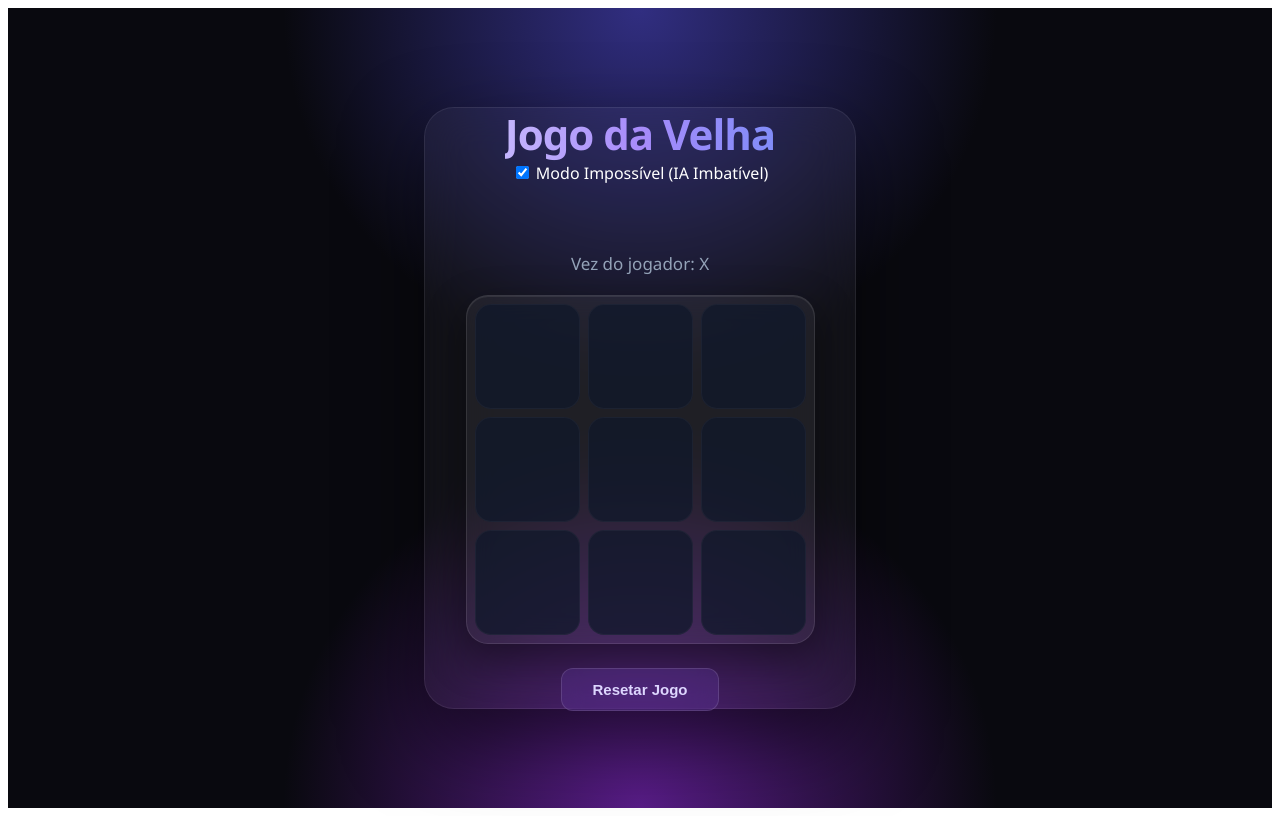
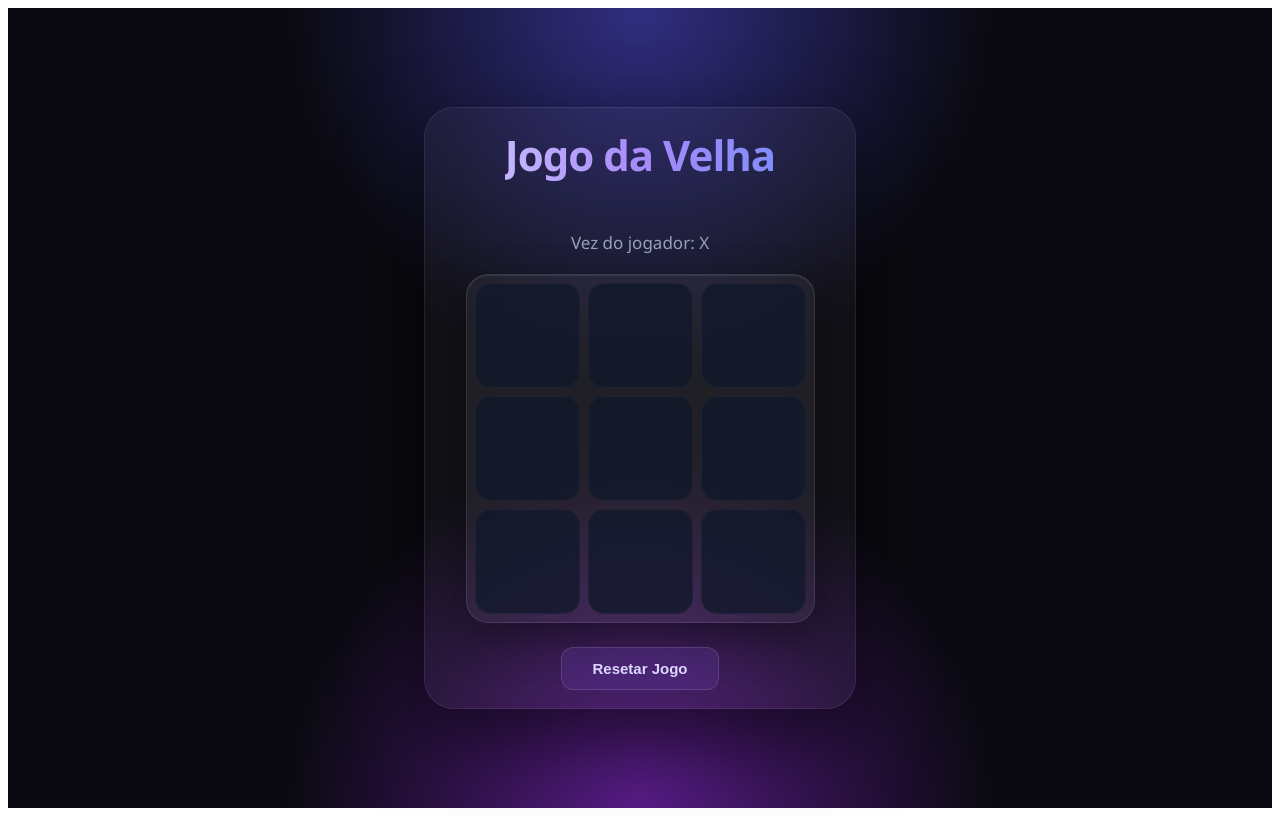
Before and after one commit to caua-a/jogo-da-old-woman, a React (Vite) app: page / in a window 1280 px wide. Built offline with nearby package versions, Linux system fonts and the light colour scheme.

Commit message:
MOD: Refatorando CSS, passando para variáveis.

```diff
--- a/src/App.jsx
+++ b/src/App.jsx
@@ -8,7 +8,7 @@ function App() {
 
   return (
     <>
-    <BoardOnline />
+    <Board />
     </>
   )
 }
--- a/src/components/Board/Board.module.css
+++ b/src/components/Board/Board.module.css
@@ -1,3 +1,5 @@
+@import url(../variables.css);
+
 
 .main {
     min-height: 100vh;
@@ -8,35 +10,32 @@
     justify-content: center;
 
     background:
-        radial-gradient(circle at top, #312e81 0%, transparent 35%),
-        radial-gradient(circle at bottom, #581c87 0%, transparent 35%),
-        #09090f;
+      radial-gradient(circle at top, var(--color-bg-radial-top) 0%, transparent 35%),
+      radial-gradient(circle at bottom, var(--color-bg-radial-bottom) 0%, transparent 35%),
+      var(--color-bg-base);
 
-    color: #ffffff;
+    color: var(--color-text-primary);
 
-    font-family: "Segoe UI", Arial, sans-serif;
+    font-family: var(--font-family);
   }
-
-/* PAINEL PRINCIPAL */
 
   .main::before {
     content: "";
 
     position: absolute;
 
-    width: 430px;
-    height: 600px;
+    width: var(--card-width);
+    height: var(--card-height);
 
-    background: rgba(255, 255, 255, 0.04);
+    background: var(--glass-bg-card);
 
-    border: 1px solid rgba(255, 255, 255, 0.08);
+    border: 1px solid var(--glass-border-light);
 
-    border-radius: 30px;
+    border-radius: var(--radius-card);
 
-    backdrop-filter: blur(20px);
+    backdrop-filter: var(--glass-blur-card);
 
-    box-shadow:
-        0 30px 80px rgba(0, 0, 0, 0.5);
+    box-shadow: var(--shadow-card);
 
     z-index: 0;
   }
@@ -51,33 +50,28 @@
   .main h1 {
     margin: 0;
 
-    font-size: 42px;
+    font-size: var(--font-size-title);
     font-weight: 800;
 
     letter-spacing: -1px;
 
-    background: linear-gradient(
-        90deg,
-        #c4b5fd,
-        #a78bfa,
-        #818cf8
-    );
+    background: var(--gradient-title);
 
     -webkit-background-clip: text;
     -webkit-text-fill-color: transparent;
   }
 
-/* STATUS */
+  /* STATUS E TEXTO */
 
   .main h2 {
     min-height: 28px;
 
     margin: 12px 0 8px;
 
-    font-size: 19px;
+    font-size: var(--font-size-status);
     font-weight: 600;
 
-    color: #c4b5fd;
+    color: var(--color-text-accent);
 
     text-align: center;
   }
@@ -85,70 +79,67 @@
   .main p {
     margin: 0 0 20px;
 
-    font-size: 17px;
+    font-size: var(--font-size-body);
 
-    color: #94a3b8;
+    color: var(--color-text-secondary);
   }
 
-/* TABULEIRO */
+  /* CONTAINER DO TABULEIRO */
 
   .container {
     display: grid;
 
-    grid-template-columns: repeat(3, 105px);
-    grid-template-rows: repeat(3, 105px);
+    grid-template-columns: repeat(3, var(--cell-size));
+    grid-template-rows: repeat(3, var(--cell-size));
 
-    gap: 8px;
+    gap: var(--grid-gap);
 
-    padding: 8px;
+    padding: var(--grid-gap);
 
-    background: rgba(255, 255, 255, 0.06);
+    background: var(--glass-bg-board);
 
-    border: 1px solid rgba(255, 255, 255, 0.1);
+    border: 1px solid var(--glass-border-medium);
 
-    border-radius: 22px;
+    border-radius: var(--radius-board);
 
-    box-shadow:
-        0 15px 40px rgba(0, 0, 0, 0.4),
-        inset 0 1px rgba(255, 255, 255, 0.08);
+    box-shadow: var(--shadow-board);
 
-    backdrop-filter: blur(15px);
+    backdrop-filter: var(--glass-blur-board);
   }
 
-/* BOTÃO RESET */
+  /* BOTÃO DE REINICIAR (RESET) */
 
   .main > button {
     margin-top: 24px;
 
     padding: 12px 30px;
 
-    border: 1px solid rgba(255, 255, 255, 0.12);
+    border: 1px solid var(--glass-border-heavy);
 
-    border-radius: 12px;
+    border-radius: var(--radius-btn);
 
-    background: rgba(139, 92, 246, 0.15);
+    background: var(--color-btn-bg);
 
-    color: #ddd6fe;
+    color: var(--color-text-muted);
 
-    font-size: 15px;
+    font-size: var(--font-size-btn);
     font-weight: 600;
 
     cursor: pointer;
 
-    transition: 0.25s ease;
+    transition: var(--transition-normal);
 
-    backdrop-filter: blur(10px);
+    backdrop-filter: var(--glass-blur-btn);
   }
 
   .main > button:hover {
-    background: #8b5cf6;
+    background: var(--color-brand-primary);
 
-    color: white;
+    color: var(--color-text-primary);
 
     transform: translateY(-2px);
 
-    box-shadow:
-        0 10px 30px rgba(139, 92, 246, 0.35);
+    box-shadow: var(--shadow-btn-hover);
   }
 
   .main > button:active {
--- a/src/components/Board/BoardOnline.jsx
+++ b/src/components/Board/BoardOnline.jsx
@@ -6,13 +6,13 @@ function Board() {
     const [board, setBoard] = useState(Array(9).fill(null));
     const [xIsNext, setXIsNext] = useState(true);
     const [isLoading, setIsLoading] = useState(false);
-    const [modoImpossivel, setModoImpossivel] = useState(true); // Nova IA imbatível
+    const [modoImpossivel, setModoImpossivel] = useState(true);
 
     function checarVencedor(board) {
         const linhas = [
-            [0, 1, 2], [3, 4, 5], [6, 7, 8], // Linhas
-            [0, 3, 6], [1, 4, 7], [2, 5, 8], // Colunas
-            [0, 4, 8], [2, 4, 6]             // Diagonais
+            [0, 1, 2], [3, 4, 5], [6, 7, 8],
+            [0, 3, 6], [1, 4, 7], [2, 5, 8],
+            [0, 4, 8], [2, 4, 6]
         ];
 
         for (let linha of linhas) {
@@ -24,17 +24,16 @@ function Board() {
         return null;
     }
 
-    // Algoritmo Minimax - IA IMBATÍVEL
+
     function minimax(boardAtual, profundidade, isMaximizando) {
         const vencedor = checarVencedor(boardAtual);
 
-        // Casos base: fim do jogo
-        if (vencedor === 'O') return 10 - profundidade; // IA ganha (quanto mais rápido, melhor)
-        if (vencedor === 'X') return profundidade - 10; // Jogador ganha
-        if (boardAtual.every(casa => casa !== null)) return 0; // Empate
+
+        if (vencedor === 'O') return 10 - profundidade;
+        if (vencedor === 'X') return profundidade - 10;
+        if (boardAtual.every(casa => casa !== null)) return 0;
 
         if (isMaximizando) {
-            // Vez da IA (maximizar score)
             let melhorScore = -Infinity;
             for (let i = 0; i < 9; i++) {
                 if (boardAtual[i] === null) {
@@ -46,7 +45,6 @@ function Board() {
             }
             return melhorScore;
         } else {
-            // Vez do jogador (minimizar score)
             let piorScore = Infinity;
             for (let i = 0; i < 9; i++) {
                 if (boardAtual[i] === null) {
@@ -79,7 +77,6 @@ function Board() {
         return jogada;
     }
 
-    // IA aleatória (modo fácil)
     function jogadaIAAleatoria(boardAtual) {
         const casasLivres = boardAtual
             .map((casa, index) => casa === null ? index : null)
@@ -89,13 +86,12 @@ function Board() {
     }
 
     async function jogadaIA(boardAtual) {
-        // Simula "pensamento" da IA para não ser instantâneo
         await new Promise(resolve => setTimeout(resolve, 500));
 
         if (modoImpossivel) {
-            return melhorJogada([...boardAtual]); // Usa Minimax
+            return melhorJogada([...boardAtual]);
         } else {
-            return jogadaIAAleatoria(boardAtual); // Modo fácil
+            return jogadaIAAleatoria(boardAtual);
         }
     }
 
--- a/src/components/Square/Square.module.css
+++ b/src/components/Square/Square.module.css
@@ -1,49 +1,42 @@
+@import url(../variables.css);
 
 .botao {
-    width: 105px;
-    height: 105px;
+    width: var(--cell-size);
+    height: var(--cell-size);
 
     border: none;
-    border-radius: 16px;
+    border-radius: var(--radius-cell);
 
-    background: rgba(15, 23, 42, 0.75);
+    background: var(--color-btn-cell-bg);
 
-    color: #a78bfa;
+    color: var(--color-brand-light);
 
-    font-size: 52px;
+    font-size: var(--font-size-cell);
     font-weight: 800;
 
     cursor: pointer;
 
     transition:
-        transform 0.2s ease,
-        background 0.2s ease,
-        box-shadow 0.2s ease;
+      transform var(--transition-fast),
+      background var(--transition-fast),
+      box-shadow var(--transition-fast);
 
-    box-shadow:
-        inset 0 0 0 1px rgba(255, 255, 255, 0.04);
+    box-shadow: inset 0 0 0 1px var(--glass-bg-card);
   }
-
-/* CASA VAZIA */
 
   .botao:hover:not(:disabled) {
     background: rgba(139, 92, 246, 0.12);
 
     transform: translateY(-3px);
 
-    box-shadow:
-        inset 0 0 0 1px rgba(167, 139, 250, 0.2),
-        0 8px 25px rgba(139, 92, 246, 0.15);
+    box-shadow: var(--shadow-cell-hover);
   }
 
-/* CASA PREENCHIDA */
 
   .botao:disabled {
     cursor: default;
   }
 
-/* EFEITO NO CLIQUE */
-
   .botao:active:not(:disabled) {
     transform: scale(0.94);
   }
--- /dev/null
+++ b/src/components/variables.css
@@ -0,0 +1,59 @@
+:root {
+    /* Cores Principais (Paleta Purple/Indigo) */
+    --color-bg-base: #09090f;
+    --color-bg-radial-top: #312e81;
+    --color-bg-radial-bottom: #581c87;
+    --color-text-primary: #ffffff;
+    --color-text-secondary: #94a3b8;
+    --color-text-accent: #c4b5fd;
+    --color-text-muted: #ddd6fe;
+
+    /* Cores de Ação e Interatividade */
+    --color-brand-primary: #8b5cf6;
+    --color-brand-light: #a78bfa;
+    --color-btn-bg: rgba(139, 92, 246, 0.15);
+    --color-btn-cell-bg: rgba(15, 23, 42, 0.75);
+
+    /* Gradientes */
+    --gradient-title: linear-gradient(90deg, #c4b5fd, #a78bfa, #818cf8);
+
+    /* Bordas e Vidro (Glassmorphism) */
+    --glass-bg-card: rgba(255, 255, 255, 0.04);
+    --glass-bg-board: rgba(255, 255, 255, 0.06);
+    --glass-border-light: rgba(255, 255, 255, 0.08);
+    --glass-border-medium: rgba(255, 255, 255, 0.1);
+    --glass-border-heavy: rgba(255, 255, 255, 0.12);
+    --glass-blur-card: blur(20px);
+    --glass-blur-board: blur(15px);
+    --glass-blur-btn: blur(10px);
+
+    /* Dimensões do Tabuleiro e Células */
+    --card-width: 430px;
+    --card-height: 600px;
+    --cell-size: 105px;
+    --grid-gap: 8px;
+
+    /* Tipografia */
+    --font-family: "Segoe UI", Arial, sans-serif;
+    --font-size-title: 42px;
+    --font-size-status: 19px;
+    --font-size-body: 17px;
+    --font-size-btn: 15px;
+    --font-size-cell: 52px;
+
+    /* Arredondamento (Border Radius) */
+    --radius-card: 30px;
+    --radius-board: 22px;
+    --radius-cell: 16px;
+    --radius-btn: 12px;
+
+    /* Sombras */
+    --shadow-card: 0 30px 80px rgba(0, 0, 0, 0.5);
+    --shadow-board: 0 15px 40px rgba(0, 0, 0, 0.4), inset 0 1px rgba(255, 255, 255, 0.08);
+    --shadow-btn-hover: 0 10px 30px rgba(139, 92, 246, 0.35);
+    --shadow-cell-hover: inset 0 0 0 1px rgba(167, 139, 250, 0.2), 0 8px 25px rgba(139, 92, 246, 0.15);
+
+    /* Animações e Transições */
+    --transition-fast: 0.2s ease;
+    --transition-normal: 0.25s ease;
+  }
```
Also changed, not shown: 1 other file (tests, documents, lock files or other folders). Lines whose indentation alone changed are shown as unchanged.
